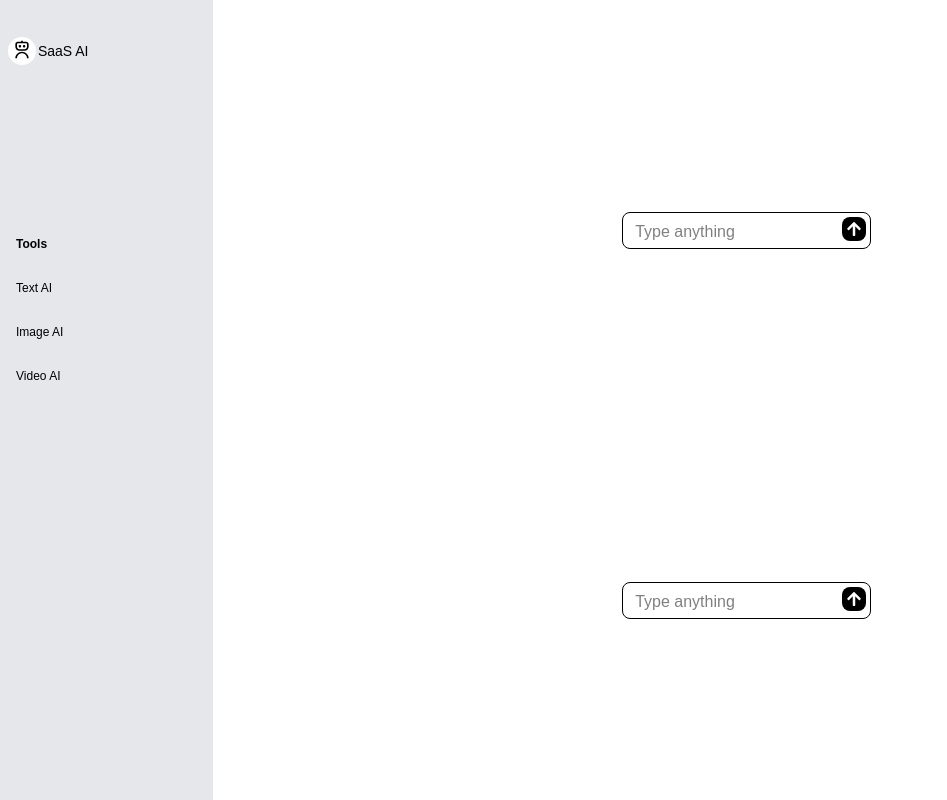
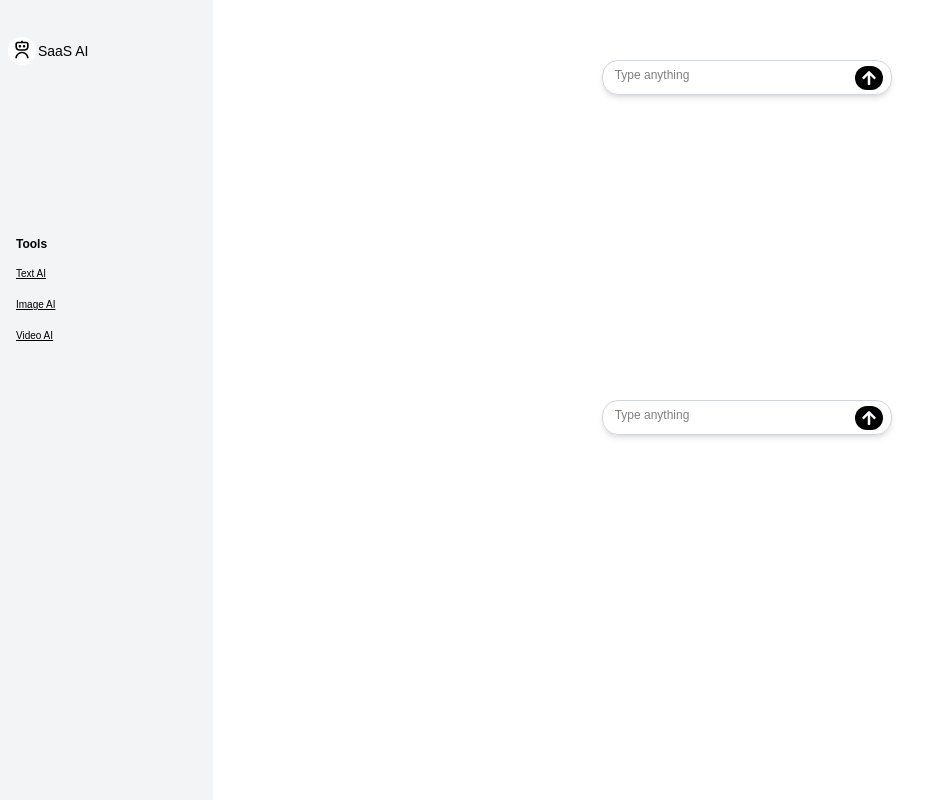
Before and after one commit to waleed-akram/saas-ai, a Next.js app in the folder week-7-9/: page /prompt in a window 1280 px wide. Shown: the whole page, without its empty margins (0-947 px from the left). Built offline with nearby package versions, Linux system fonts and the light colour scheme.

Commit message:
updated UI of sidebar and prompt

```diff
--- a/week-7-9/app/(my-components)/prompt/page.tsx
+++ b/week-7-9/app/(my-components)/prompt/page.tsx
@@ -1,42 +1,82 @@
 "use client";
 
-import * as React from "react";
+import { useState, useRef, useEffect } from "react";
 import { FaArrowUp } from "react-icons/fa";
+import { RiRobot3Line } from "react-icons/ri";
 
 export default function Prompts() {
-  const inputRef = React.useRef<HTMLInputElement>(null);
+  let inputRef = useRef<HTMLTextAreaElement>(null);
+
   function PromptSection() {
+    const [inputfield, setInputField] = useState<string>("");
+    const [rows, setRows] = useState<number>(1);
+
+    useEffect(() => {
+      if (inputfield.length > 35) {
+        setRows(2);
+      }
+      if (inputfield.length > 70) {
+        setRows(3);
+      }
+      if (inputfield.length > 105) {
+        setRows(4);
+      }
+      if (inputfield.length === 0) {
+        setRows(1);
+      }
+    }, [inputfield]);
+
+    function handleChange(e) {
+      // if (inputfield.length > 39) {
+      //   setRows(2);
+      // }
+      // if (inputfield.length > 78) {
+      //   setRows(3);
+      // }
+      // if (inputfield.length > 117) {
+      //   setRows(4);
+      // }
+      // if (inputfield.length === 0) {
+      //   setRows(1);
+      // }
+      setInputField(e.target.value);
+    }
+
     function handleClick() {
       if (inputRef.current.value !== "") {
         const value = inputRef.current.value;
+        setInputField("");
         alert(value);
         //promptresponse = true;
       }
     }
 
     return (
-      <div className="border-1 border-black pr-1 pl-3 py-1 rounded-lg">
-        <input
-          className="focus:outline-none"
-          type="text"
+      <div className="border-1 border-gray-300 shadow-md pr-2 pl-3 py-1 flex flex-row place-items-end rounded-2xl">
+        <div>
+          <textarea
+            rows={rows}
+            cols={10}
+            className="resize-none w-60 break-word max-h-20 focus:outline-none mt-0.5 text-xs"
             placeholder="Type anything"
+            value={inputfield}
+            onChange={handleChange}
             ref={inputRef}
           />
-        <div className="mt-1 inline">
+        </div>
         <button
-            className="bg-black  cursor-pointer hover:bg-gray-600 hover:border-none rounded-lg p-1 outline-none"
+          className="bg-black cursor-pointer hover:bg-gray-600 hover:border-none h-fit rounded-full p-1 px-1.5 outline-none"
           onClick={handleClick}
         >
           <FaArrowUp className="text-white" />
         </button>
-        </div>
       </div>
     );
   }
 
   return (
     <div className="grid col-span-10 row-span-2">
-      <div className="m-auto">
+      <div className="mx-auto h-auto">
         <PromptSection />
       </div>
     </div>
--- a/week-7-9/app/(my-components)/sidebar/page.tsx
+++ b/week-7-9/app/(my-components)/sidebar/page.tsx
@@ -3,14 +3,14 @@ import { RiRobot3Line } from "react-icons/ri";
 
 export default function SideBar() {
   return (
-    <div className="grid col-span-2 row-span-4 w-full pl-2 bg-gray-200">
+    <div className="grid col-span-2 row-span-4 w-full  min-w-20 pl-2 bg-gray-100">
       <div className="mt-10 text-sm break-normal">
         <div className=" inline bg-white py-1.5 px-1 rounded-full mr-0.5">
           <RiRobot3Line className="inline -mr-1 mb-1" size={20} />{" "}
         </div>
-        SaaS AI
+        <Link href="/">SaaS AI</Link>
       </div>
-      <div className="flex flex-col gap-5 px-1 -mt-50">
+      <div className="flex flex-col gap-1 px-1 -mt-50">
         <span className="text-xs font-bold p-1">Tools</span>
         <Link href="/content/firstTool" className="btn">
           Text AI
--- a/week-7-9/app/globals.css
+++ b/week-7-9/app/globals.css
@@ -8,5 +8,5 @@ html,body {
 }
 
 .btn{
-  @apply text-xs p-1 w-full hover:bg-white hover:rounded-lg hover:cursor-pointer
+  @apply text-[10px] px-1 underline py-1.5 w-full hover:bg-gray-200 hover:rounded-lg hover:cursor-pointer
 }
--- a/week-7-9/app/page.tsx
+++ b/week-7-9/app/page.tsx
@@ -1,7 +1,7 @@
 export default function MainView(){
   return(
-    <div className="text-center m-auto">
-      Welcome to SAAS AI
+    <div className="text-center mx-auto my-45">
+      <span className="text-lg font-bold">What can I help with?</span>
     </div>
   )
 }
```
Lines whose indentation alone changed are shown as unchanged.
